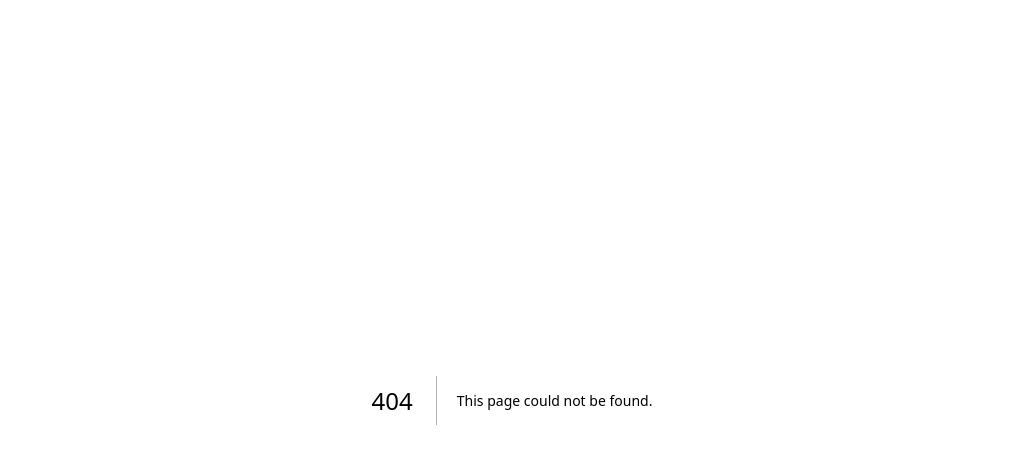
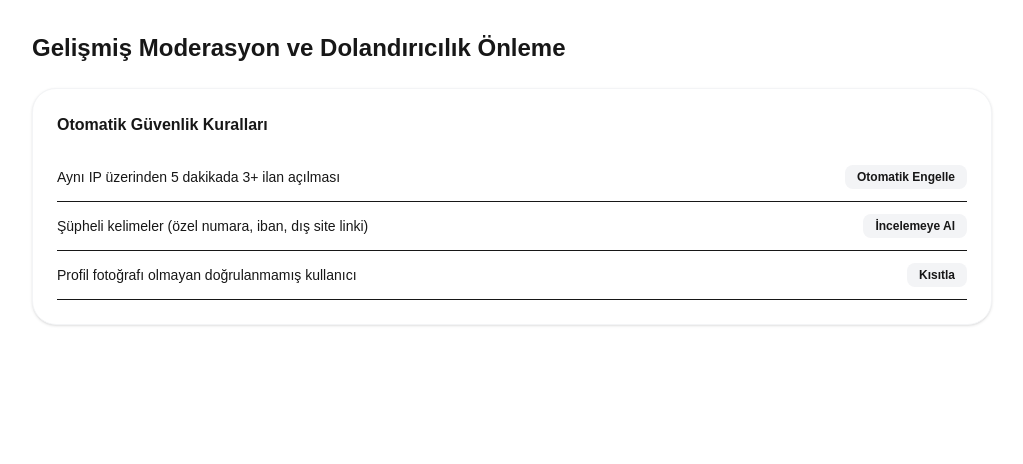
Before and after one commit to frttybg/voisini, a Next.js app: page /yonetim/moderasyon in a window 1280 px wide. Before the commit this address had no page. Shown: the top 464 px of the page, without its empty margins (128-1151 px from the left). Built offline with nearby package versions, Linux system fonts and the light colour scheme.

Commit message:
Tum fazlar tamamlandi: Yonetim, Analitik ve Gelişmis Guvenlik aktif

```diff
--- /dev/null
+++ b/app/components/NotificationSystem.tsx
@@ -0,0 +1,14 @@
+'use client';
+
+export function sendSystemNotification(userId: string, title: string, message: string) {
+  const notifications = JSON.parse(localStorage.getItem('voisini_notifications') || '[]');
+  notifications.push({
+    userId,
+    title,
+    message,
+    read: false,
+    timestamp: new Date().toISOString()
+  });
+  localStorage.setItem('voisini_notifications', JSON.stringify(notifications));
+  console.log('Bildirim tetiklendi:', title);
+}
--- /dev/null
+++ b/app/yonetim/analitik/page.tsx
@@ -0,0 +1,19 @@
+'use client';
+
+export default function AnalitikPage() {
+  return (
+    <div className="p-8 max-w-5xl mx-auto">
+      <h1 className="text-2xl font-black mb-6">Platform Analitikleri</h1>
+      <div className="grid grid-cols-2 gap-6">
+        <div className="bg-white p-6 rounded-3xl shadow-sm border">
+          <p className="text-gray-500 text-xs">Günlük İşlem Hacmi</p>
+          <h2 className="text-4xl font-black mt-2">₺ 12.450</h2>
+        </div>
+        <div className="bg-white p-6 rounded-3xl shadow-sm border">
+          <p className="text-gray-500 text-xs">Yeni Kayıt (Son 24s)</p>
+          <h2 className="text-4xl font-black mt-2">42</h2>
+        </div>
+      </div>
+    </div>
+  );
+}
--- /dev/null
+++ b/app/yonetim/moderasyon/page.tsx
@@ -0,0 +1,24 @@
+'use client';
+
+export default function ModerasyonPage() {
+  const securityRules = [
+    { id: 1, rule: 'Aynı IP üzerinden 5 dakikada 3+ ilan açılması', action: 'Otomatik Engelle' },
+    { id: 2, rule: 'Şüpheli kelimeler (özel numara, iban, dış site linki)', action: 'İncelemeye Al' },
+    { id: 3, rule: 'Profil fotoğrafı olmayan doğrulanmamış kullanıcı', action: 'Kısıtla' },
+  ];
+
+  return (
+    <div className="p-8 max-w-5xl mx-auto">
+      <h1 className="text-2xl font-black mb-6">Gelişmiş Moderasyon ve Dolandırıcılık Önleme</h1>
+      <div className="bg-white p-6 rounded-3xl border border-gray-100 shadow-sm">
+        <h3 className="font-bold mb-4">Otomatik Güvenlik Kuralları</h3>
+        {securityRules.map((r) => (
+          <div key={r.id} className="flex justify-between items-center py-3 border-b">
+            <span className="text-sm">{r.rule}</span>
+            <span className="text-xs font-bold bg-gray-100 px-3 py-1 rounded-lg">{r.action}</span>
+          </div>
+        ))}
+      </div>
+    </div>
+  );
+}
```
